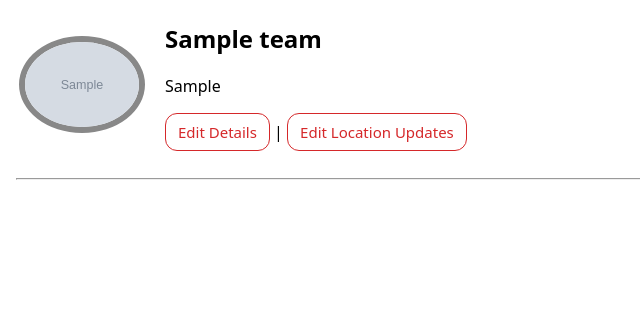
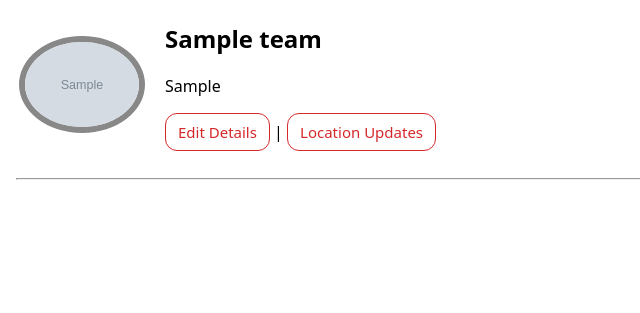
Before and after one commit to bilaalrashid/rag-lost, a PHP site: page /admin/index.php in a window 1280 px wide. Shown: the part 487-800 px from the top of the page, without its empty margins (0-640 px from the left). Run offline with PHP 8.4, Linux system fonts and the light colour scheme; the visitor is signed in with stand-in values (Sample User, id 1); tables that the repository leaves empty hold one stand-in row (values such as "Sample post"); grey boxes marked "Sample" are stand-in pictures; a stand-in replaces the project's code that opens the database connection; some libraries are stand-ins or nearby versions.

Commit message:
Remove edit from location update link

```diff
--- a/public/admin/index.php
+++ b/public/admin/index.php
@@ -44,7 +44,7 @@
 										<td>
 											<h1><?php echo $team->getTeamName(); ?></h1>
 											<p><?php echo $team->getMembers(); ?></p>
-											<p><a href="/admin/team/edit?id=<?php echo $team->getID(); ?>" class="link-button">Edit Details</a> | <a href="/admin/location-update/view?teamID=<?php echo $team->getID(); ?>" class="link-button">Edit Location Updates</a></p>
+											<p><a href="/admin/team/edit?id=<?php echo $team->getID(); ?>" class="link-button">Edit Details</a> | <a href="/admin/location-update/view?teamID=<?php echo $team->getID(); ?>" class="link-button">Location Updates</a></p>
 										</td>
 									</tr>
 								</table>
```
